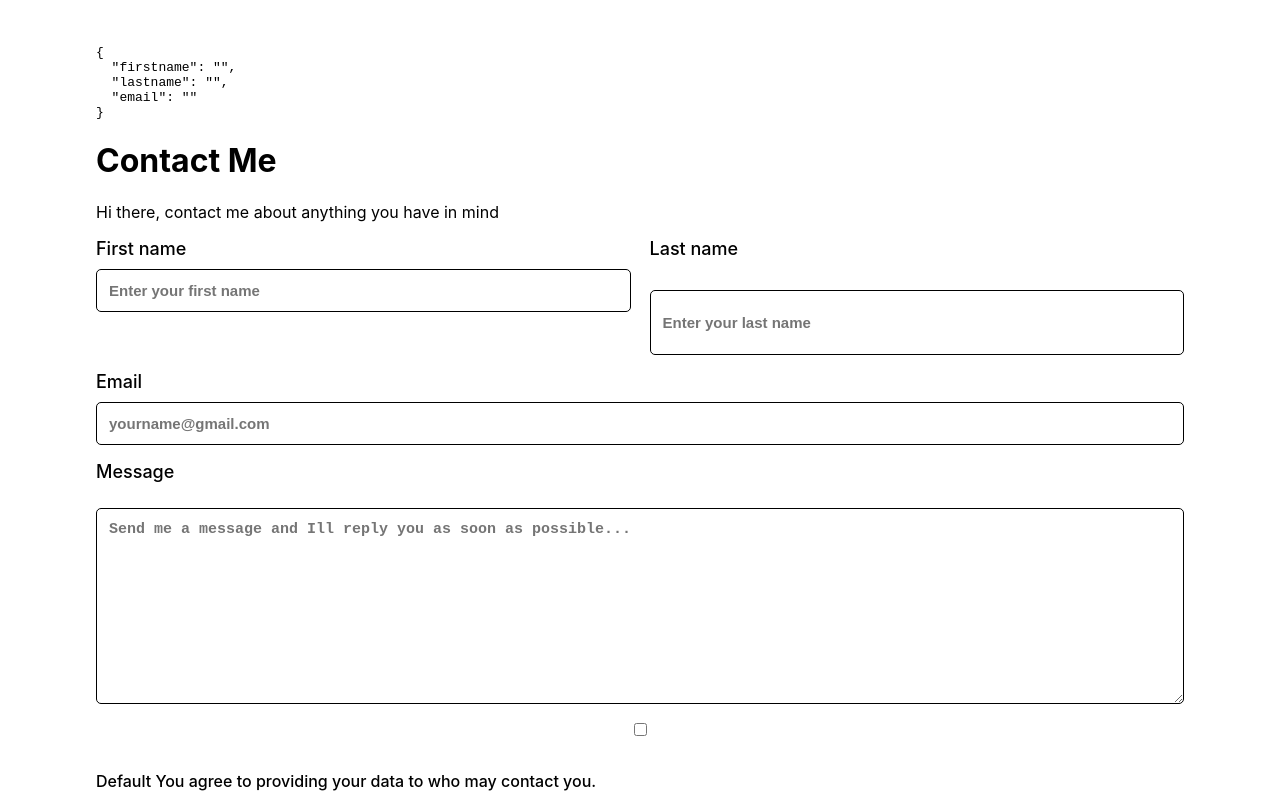
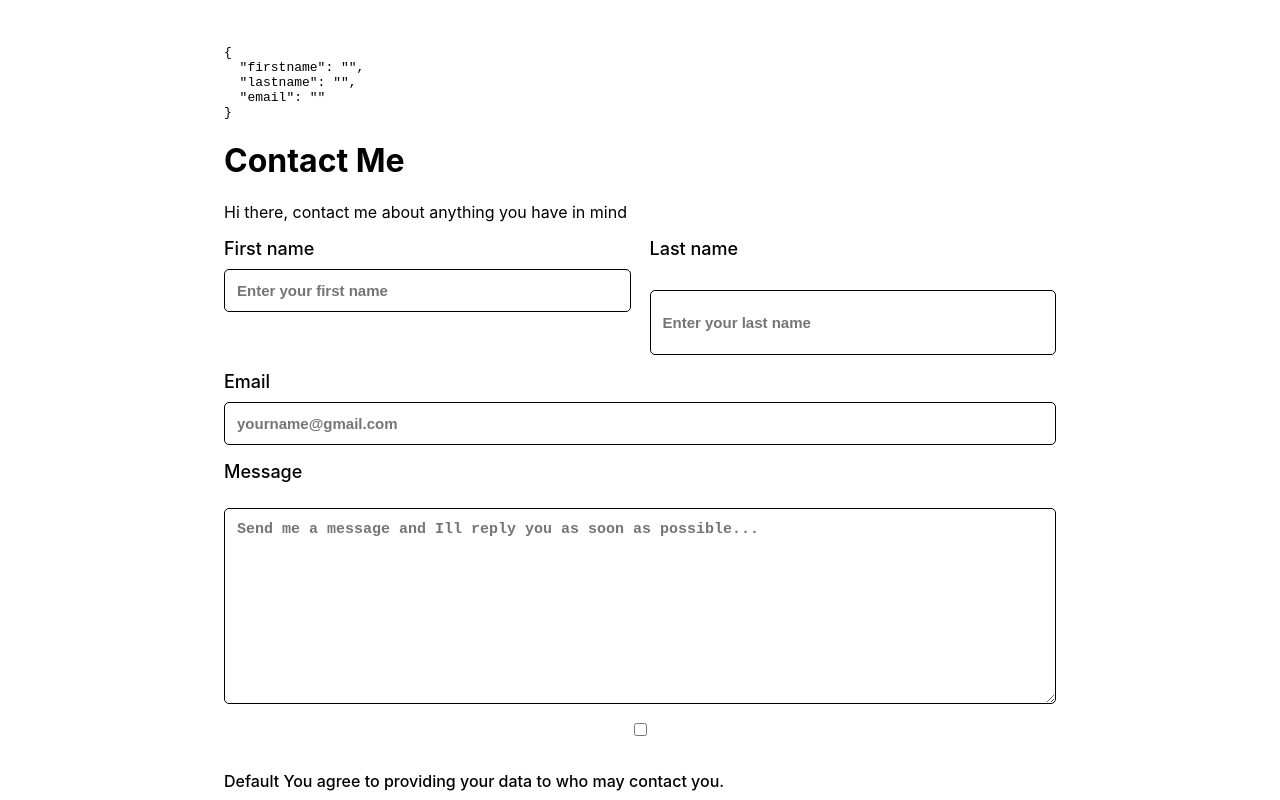
Before and after one commit to lil-dev16/react-profile, a React (Create React App) app: page /contact in a window 1280 px wide. Shown: the top 800 px of the page. Built offline with nearby package versions, Linux system fonts and the light colour scheme.

Commit message:
style: style form

```diff
--- a/src/index.css
+++ b/src/index.css
@@ -140,7 +140,7 @@ code {
   color: white;
 }
 .contact_container{
-  width: 85%;
+  width: 65%;
   margin: auto;
 }
 label{
```
